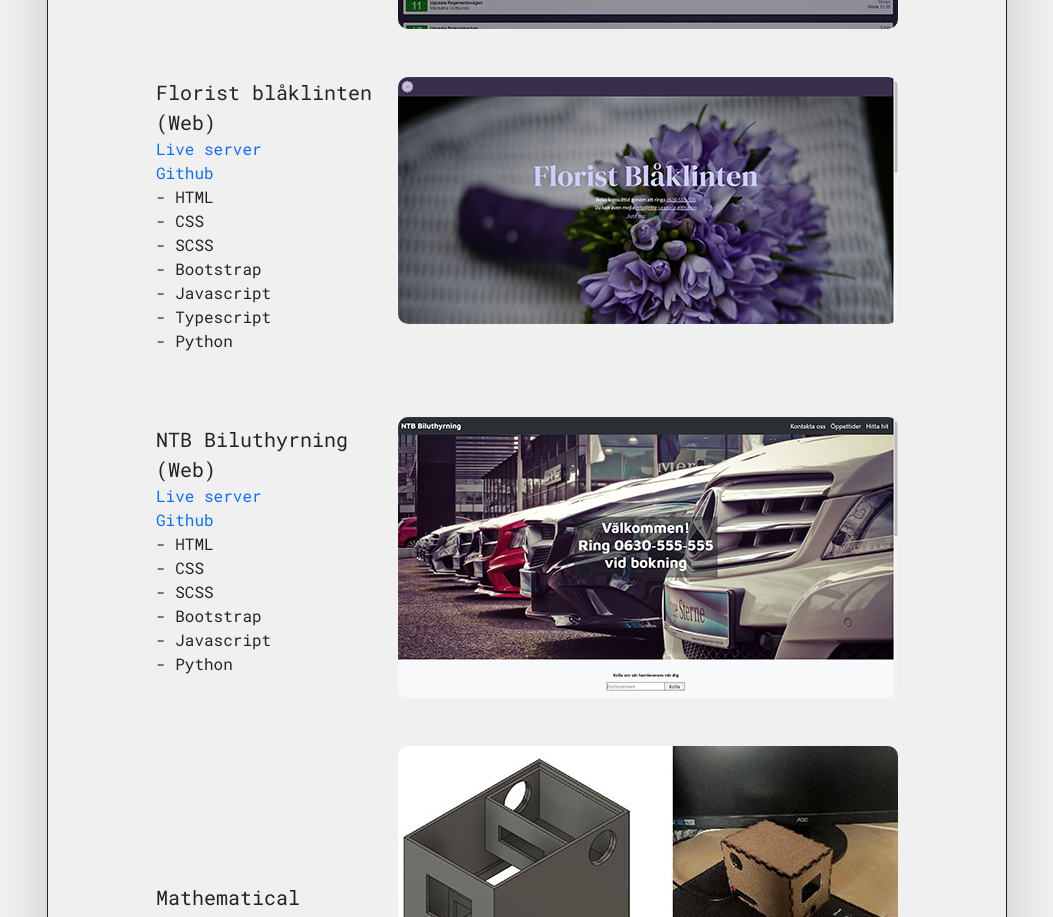
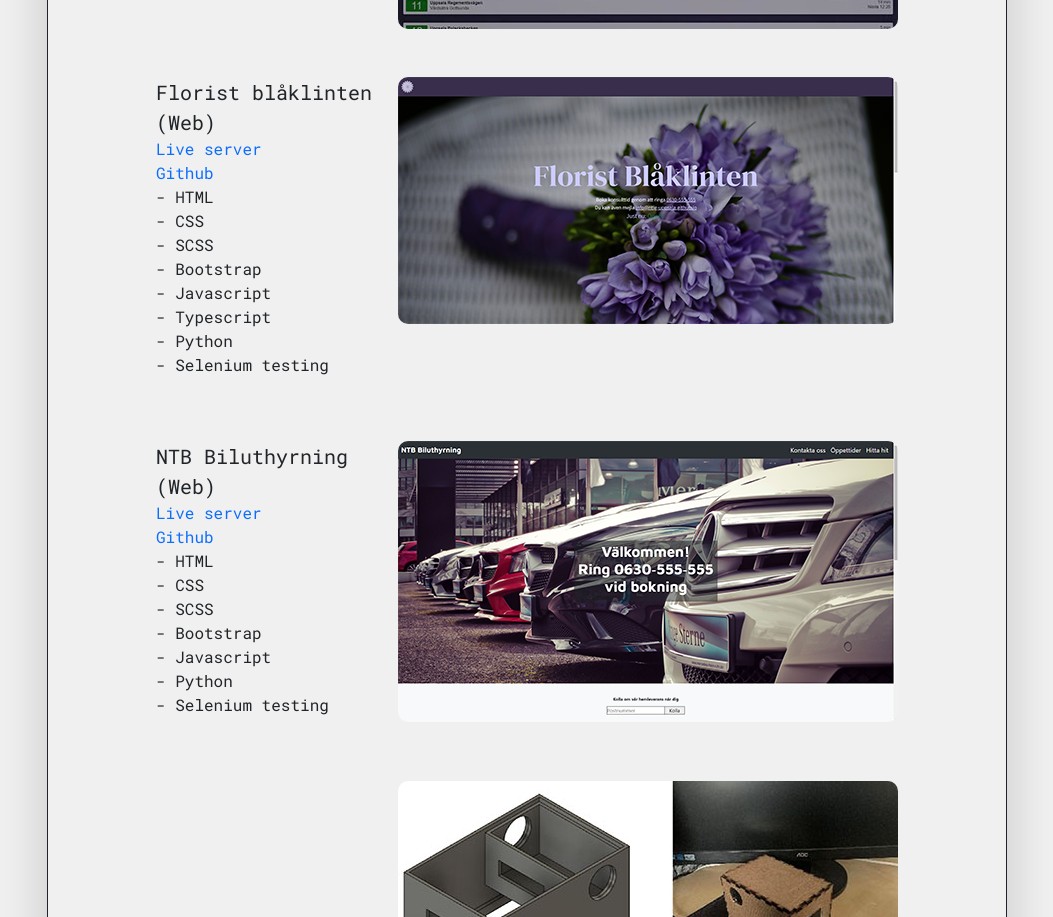
Before and after one commit to SamuelWidlund/SamuelWidlund.github.io, a plain HTML site: page index.html in a window 1280 px wide. Shown: the part 2780-3697 px from the top of the page, without its empty margins (113-1166 px from the left). Drawn offline with nearby package versions, Linux system fonts and the light colour scheme.

Commit message:
add selenium testing to projects description

```diff
--- a/index.html
+++ b/index.html
@@ -148,6 +148,7 @@
                         -&nbsp;Javascript<br>
                         -&nbsp;Typescript<br>
                         -&nbsp;Python<br>
+                        -&nbsp;Selenium testing<br>
                     </p>
                 </div>
             </div>
@@ -167,6 +168,7 @@
                         -&nbsp;Bootstrap<br>
                         -&nbsp;Javascript<br>
                         -&nbsp;Python<br>
+                        -&nbsp;Selenium testing<br>
                     </p>
                 </div>
             </div>
```
